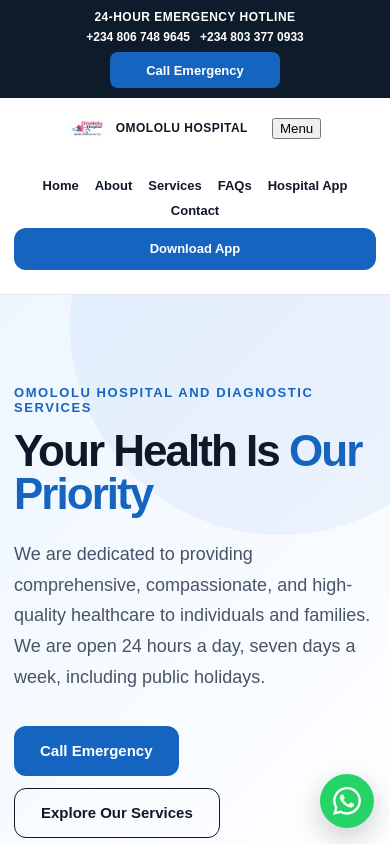
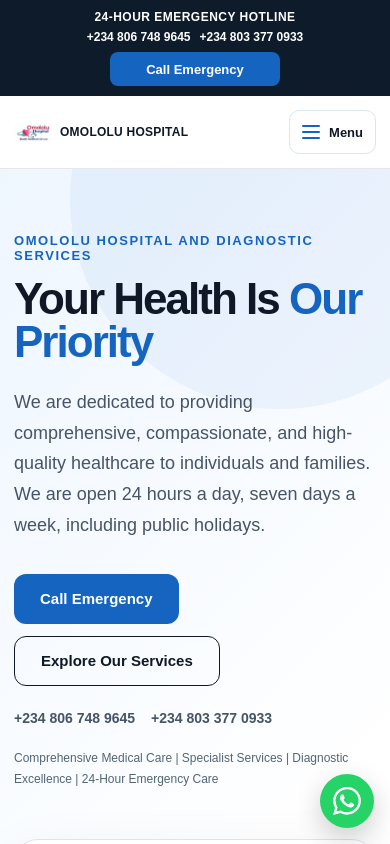
Before and after one commit to jamesmercy0790-source/Omololu-Hospital, a Next.js app: page / in a window 390 px wide. Shown: the top 844 px of the page. Built offline with nearby package versions, Linux system fonts and the light colour scheme.

Commit message:
Refine mobile navigation and page motion

```diff
--- a/app/globals.css
+++ b/app/globals.css
@@ -194,3 +194,59 @@ footer .button { min-height: 50px; }
   .emergency-separator { display: none; }
   .faq-cta .button { width: 100%; margin: 6px 0; }
 }
+
+
+/* Responsive navigation and refined motion — preserve the existing hospital palette. */
+.nav { display: grid; grid-template-columns: minmax(220px, 1fr) minmax(0, 2.2fr); align-items: center; gap: 22px; }
+.primary-navigation { display: flex; align-items: center; justify-content: flex-end; flex-wrap: wrap; gap: 12px 19px; min-width: 0; }
+.primary-navigation .nav-link { position: relative; padding: 9px 0; white-space: nowrap; }
+.primary-navigation .nav-link::after { content: ""; position: absolute; left: 0; right: 0; bottom: 2px; height: 2px; border-radius: 2px; background: #1565c0; transform: scaleX(0); transform-origin: left; transition: transform .22s ease; }
+.primary-navigation .nav-link:hover::after, .primary-navigation .nav-link.active::after { transform: scaleX(1); }
+.primary-navigation .nav-link.active { color: #1565c0; }
+.menu-toggle { display: none; }
+.page-transition { animation: pageEnter .32s ease both; }
+@keyframes pageEnter { from { opacity: .72; transform: translateY(7px); } to { opacity: 1; transform: translateY(0); } }
+.scroll-reveal { transform: translateY(28px); filter: none; transition-duration: .55s; }
+.card:hover, .feature:hover, .contact-card:hover, .contact-info-card:hover { box-shadow: 0 14px 34px rgba(16,24,40,.09); }
+.card:hover .card-icon { transform: translateY(-2px); }
+.emergency-inner { gap: 12px; }
+.emergency-copy { gap: 8px 12px; }
+@media (min-width: 851px) {
+  .primary-navigation { justify-content: center; }
+  .nav-download { margin-left: 4px; }
+}
+@media (max-width: 1050px) and (min-width: 851px) {
+  .nav { grid-template-columns: minmax(190px, .8fr) minmax(0, 2fr); gap: 14px; }
+  .brand { font-size: 13px; }
+  .primary-navigation { gap: 8px 12px; font-size: 13px; }
+  .nav-download { padding: 10px 12px; }
+}
+@media (max-width: 850px) {
+  .emergency-inner { align-items: flex-start; flex-direction: column; padding-top: 10px; padding-bottom: 10px; gap: 8px; }
+  .emergency-copy { font-size: 12px; gap: 6px 9px; }
+  .emergency-copy strong { flex-basis: 100%; }
+  .emergency-separator { display: none; }
+  .emergency-button { min-height: 34px; padding: 7px 13px; }
+  .site-header .nav { display: grid; grid-template-columns: minmax(0,1fr) auto; align-items: center; justify-content: initial; gap: 10px; min-height: 72px; padding-top: 10px; padding-bottom: 10px; }
+  .brand { gap: 8px; font-size: 12px; letter-spacing: .02em; min-width: 0; }
+  .brand img { width: 38px; height: 38px; flex: 0 0 auto; }
+  .menu-toggle { display: inline-flex; align-items: center; justify-content: center; gap: 9px; min-width: 84px; min-height: 44px; padding: 9px 12px; border: 1px solid #dbe5ef; border-radius: 10px; background: #fff; color: #101828; font: inherit; font-size: 13px; font-weight: 800; cursor: pointer; }
+  .menu-icon { display: flex; flex-direction: column; gap: 4px; width: 18px; }
+  .menu-icon i { display: block; width: 18px; height: 2px; background: #1565c0; border-radius: 2px; transition: transform .2s ease, opacity .2s ease; }
+  .menu-icon.is-open i:first-child { transform: translateY(6px) rotate(45deg); }
+  .menu-icon.is-open i:nth-child(2) { opacity: 0; }
+  .menu-icon.is-open i:last-child { transform: translateY(-6px) rotate(-45deg); }
+  .primary-navigation { display: none; grid-column: 1 / -1; width: 100%; align-items: stretch; justify-content: initial; flex-direction: column; flex-wrap: nowrap; gap: 0; padding: 8px 0 4px; border-top: 1px solid #e5e7eb; }
+  .primary-navigation.is-open { display: flex; animation: menuOpen .2s ease both; }
+  .primary-navigation .nav-link { display: block; padding: 13px 12px; border-radius: 8px; font-size: 14px; }
+  .primary-navigation .nav-link.active { background: #eef6ff; }
+  .primary-navigation .nav-link::after { display: none; }
+  .primary-navigation .nav-download { display: inline-flex; align-self: flex-start; margin: 8px 0 2px; }
+  .hero-grid { padding-top: 64px; padding-bottom: 64px; }
+  .page-transition { animation-duration: .24s; }
+}
+@keyframes menuOpen { from { opacity: 0; transform: translateY(-5px); } to { opacity: 1; transform: translateY(0); } }
+@media (prefers-reduced-motion: reduce) {
+  .page-transition, .primary-navigation.is-open { animation: none; }
+  .scroll-reveal { transition: none; }
+}
```
